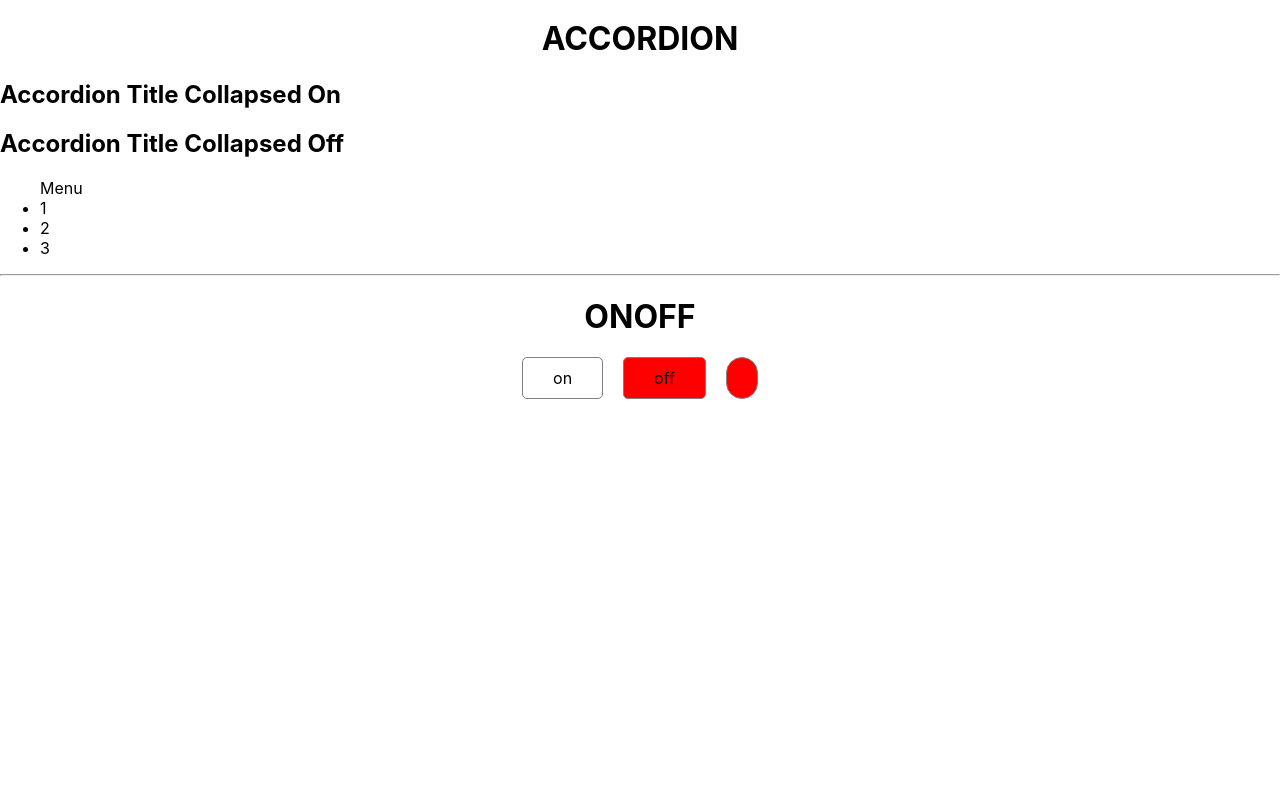
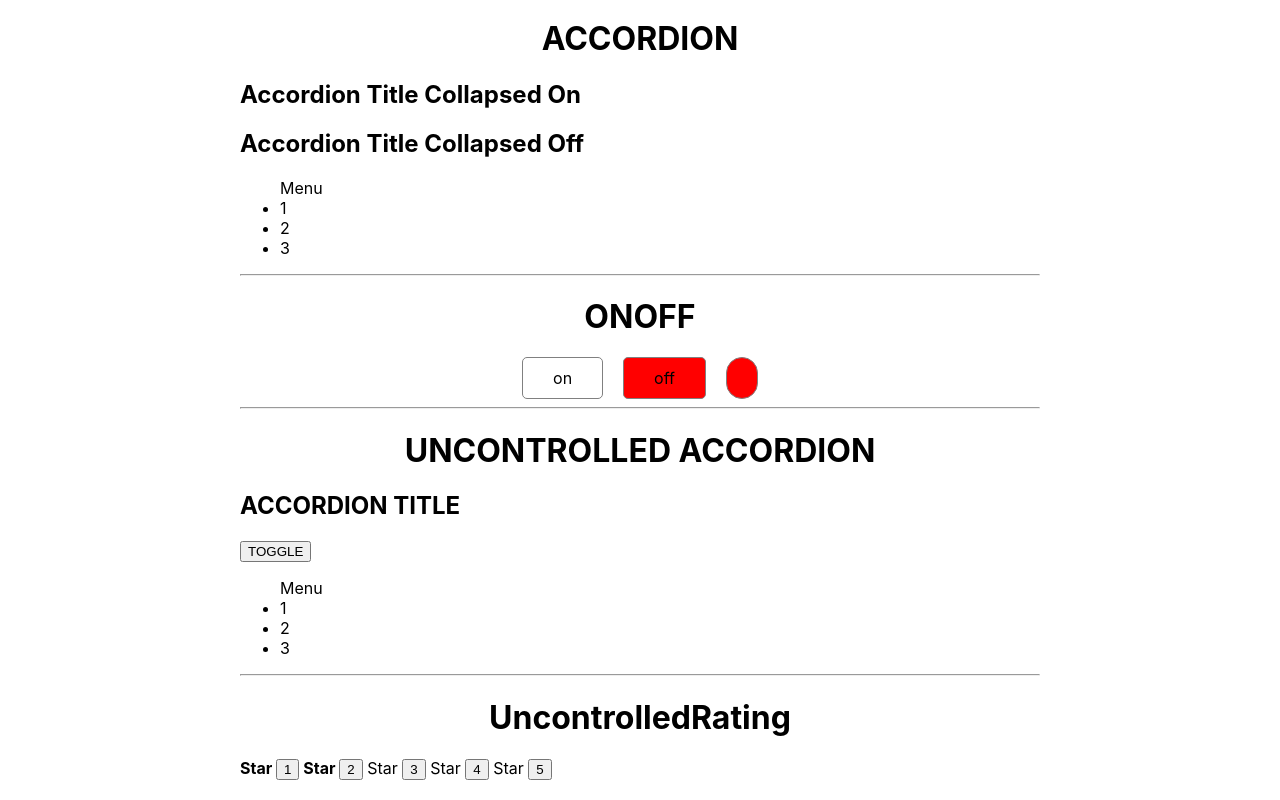
Before and after one commit to ArturLimaiko/it-kamasutra-examples-, a React (Create React App) app: page / in a window 1280 px wide. Shown: the part 214-1014 px from the top of the page. Before the commit the page ends 800 px from the top, so only its background shows below. Built offline with nearby package versions, Linux system fonts and the light colour scheme.

Commit message:
сделал UncontrolledRating && UncontrolledAccordion

```diff
--- /dev/null
+++ b/src/App.css
@@ -0,0 +1,4 @@
+.App {
+    width: 800px;
+    margin: 20px auto;
+}
--- a/src/App.tsx
+++ b/src/App.tsx
@@ -2,6 +2,9 @@ import React from 'react';
 import {Rating} from './Rating';
 import {Accordion} from "./Accordion";
 import {OnOff} from "./OnOff";
+import {UncontrolledAccordion} from "./UncontrolledAccordion";
+import {UncontrolledRating} from "./UncontrolledRating";
+import './App.css';
 
 function App() {
     return (
@@ -20,6 +23,12 @@ function App() {
             <hr/>
             <AppTitle title='ONOFF'/>
             <OnOff/>
+            <hr/>
+            <AppTitle title=' UNCONTROLLED ACCORDION'/>
+            <UncontrolledAccordion titleValue={'ACCORDION TITLE'}/>
+            <hr/>
+            <AppTitle title='UncontrolledRating'/>
+            <UncontrolledRating/>
         </div>
     );
 }
--- a/src/Rating.tsx
+++ b/src/Rating.tsx
@@ -1,6 +1,6 @@
 import React from "react";
 
-export type RatingType = {
+export type RatingType  = {
     value: number
 }
 
--- /dev/null
+++ b/src/UncontrolledAccordion.tsx
@@ -0,0 +1,39 @@
+import React, {useState} from "react";
+
+type UncontrolledAccordionType = {
+    titleValue: string;
+}
+
+export function UncontrolledAccordion({titleValue}: UncontrolledAccordionType) {
+    const [collapsed, setCollapsed] = useState(false);
+
+    return (
+        <div>
+            <div><AccordionTitle title={titleValue}/>
+                <button onClick={()=> setCollapsed(!collapsed)}>TOGGLE</button>
+                {!collapsed && <div><AccordionBody/></div>}
+            </div>
+        </div>
+    )
+}
+
+type AccordionTitleType = {
+    title: string
+}
+
+function AccordionTitle({title}: AccordionTitleType) {
+    return (
+        <h2>{title}</h2>
+    )
+}
+
+function AccordionBody() {
+    return (
+        <ul>
+            <div>Menu</div>
+            <li>1</li>
+            <li>2</li>
+            <li>3</li>
+        </ul>
+    )
+}
--- /dev/null
+++ b/src/UncontrolledRating.tsx
@@ -0,0 +1,27 @@
+import React, {useState} from "react";
+
+export type UncontrolledRatingType  = {
+     // value: number
+}
+
+export function UncontrolledRating() {
+    const [value, setValue] = useState<UncontrolledRatingType>(2)
+
+    return (
+        <div>
+            <Star selected={value > 0}/><button  onClick={()=> setValue(1)}>1</button>
+            <Star selected={value > 1}/><button  onClick={()=> setValue(2)}>2</button>
+            <Star selected={value > 2}/><button  onClick={()=> setValue(3)}>3</button>
+            <Star selected={value > 3}/><button  onClick={()=> setValue(4)}>4</button>
+            <Star selected={value > 4}/><button onClick={()=> setValue(5)}>5</button>
+        </div>
+    );
+}
+
+type StarType = {
+    selected: boolean
+}
+
+export function Star({selected}: StarType) {
+    return selected ? <span><b> Star </b></span> : <span> Star </span>
+}
```
